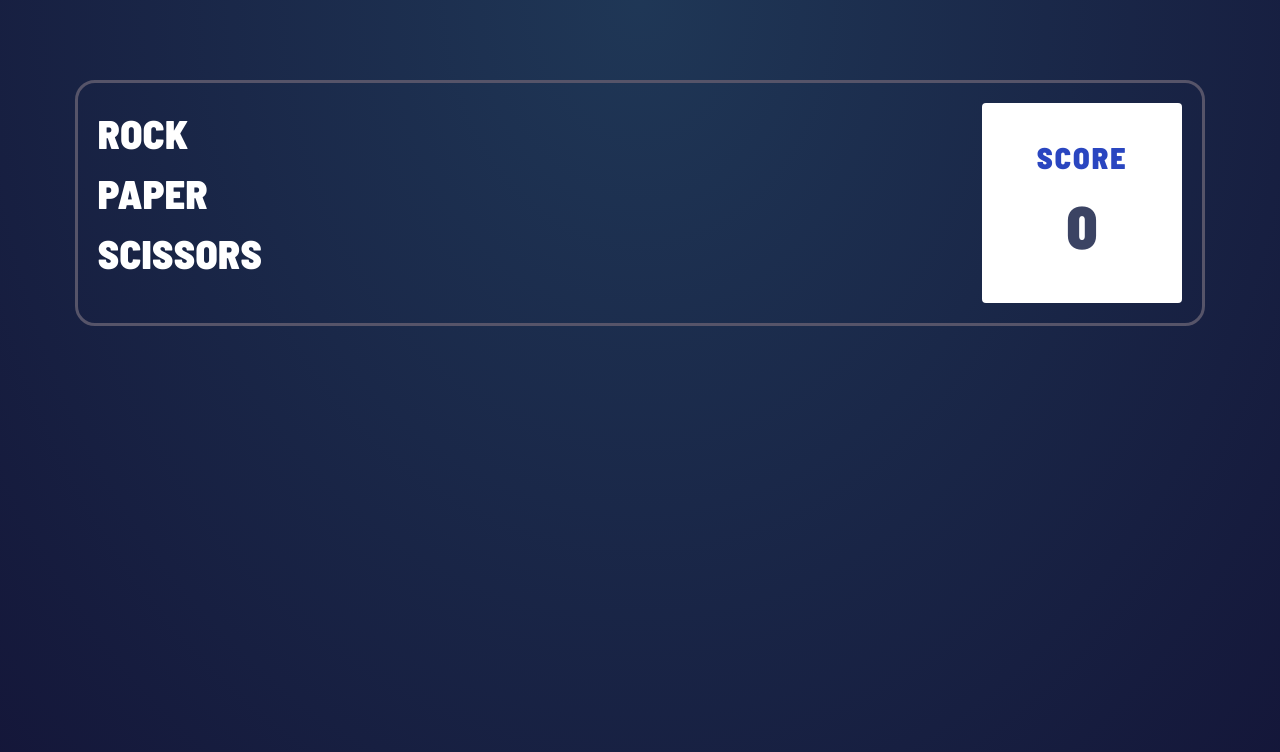
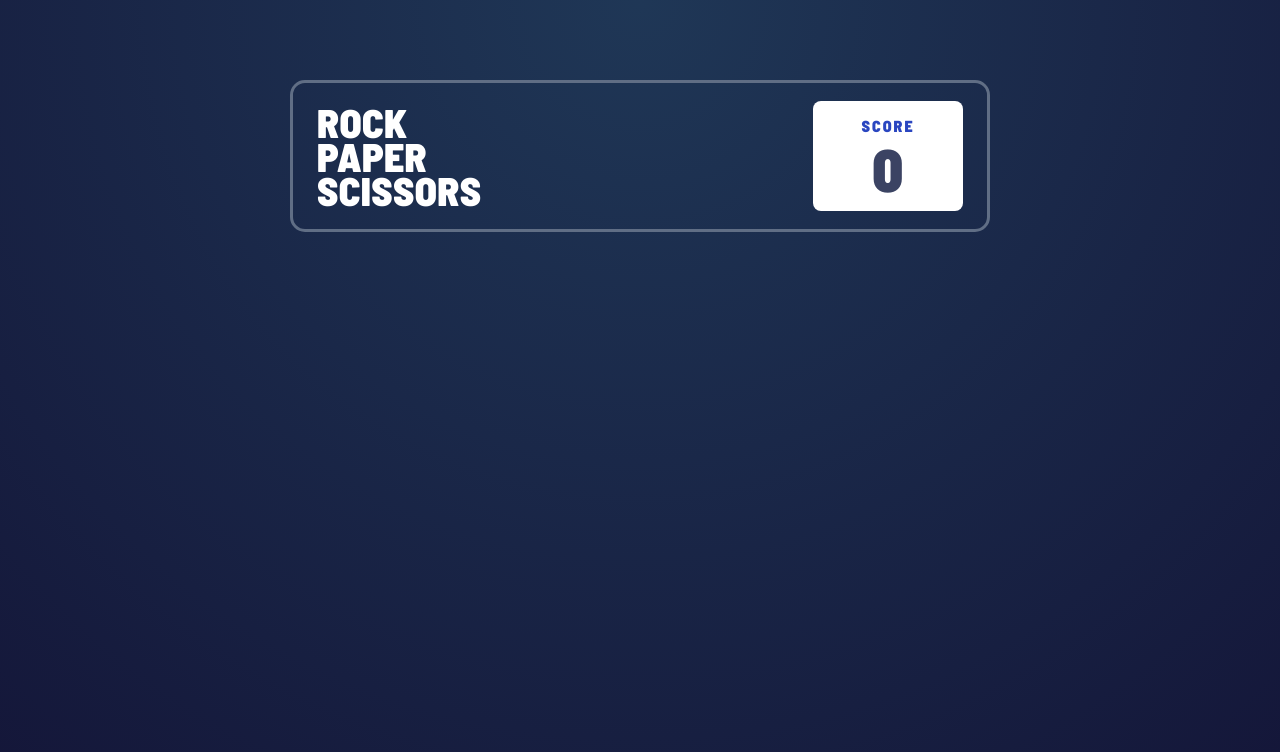
Before and after one commit to FelipeAnversa/pedraPapelTesoura, a React (Vite) app in the folder my-react-app/: page / in a window 1280 px wide. Shown: the top 752 px of the page. Built offline with nearby package versions, Linux system fonts and the light colour scheme.

Commit message:
Refactor Principal component layout and styles; add Jogada component

```diff
--- a/my-react-app/src/Principal.jsx
+++ b/my-react-app/src/Principal.jsx
@@ -1,58 +1,77 @@
-import { Stack, Typography, Box } from '@mui/material'
+import { Stack, Typography, Box } from '@mui/material';
 import { useState } from 'react';
+import Jogada from './importantes/jogada';
 
 export default function Principal() {
     const [score, setScore] = useState(0);
+
     return (
         <Stack
             alignItems="center"
             justifyContent="start"
-            pt={10}
+            pt={{ xs: 4, md: 10 }}
+            px={2}
             minHeight="100vh"
             width="100%"
             sx={{
-                background: `radial-gradient(ellipse at top, hsl(214, 47%, 23%), hsl(237, 48%, 15%))`,
+                background: `radial-gradient(circle at top, hsl(214, 47%, 23%), hsl(237, 48%, 15%))`,
             }}
         >
             <Stack
-                spacing={90}
                 direction="row"
+                justifyContent="space-between"
+                alignItems="center"
                 sx={{
-                    p: '20px',
-                    border: '3px hsl(246, 11%, 37%) solid',
-                    borderRadius: '20px',
+                    p: '18px 24px',
+                    border: '3px solid hsl(217, 16%, 45%)',
+                    borderRadius: '15px',
+                    width: '100%',
+                    maxWidth: '700px',
                 }}
             >
-                <Stack
-                    direction="column"
-                >
-                    <Typography color='white' sx={{ fontSize: 40 }}>ROCK</Typography>
-                    <Typography color='white' sx={{ fontSize: 40 }}>PAPER</Typography>
-                    <Typography color='white' sx={{ fontSize: 40 }}>SCISSORS</Typography>
+                <Stack direction="column" sx={{ lineHeight: 0.8 }}>
+                    <Typography
+                        color="white"
+                        sx={{ fontSize: { xs: 24, md: 40 }, fontWeight: 700, lineHeight: 0.85 }}
+                    >
+                        ROCK<br />PAPER<br />SCISSORS
+                    </Typography>
                 </Stack>
                 <Box
-                    bgcolor="white"
                     sx={{
-                        width: 200,
-                        height: 200,
-                        borderRadius: 1,
+                        bgcolor: "white",
+                        width: { xs: 80, md: 150 },
+                        height: { xs: 80, md: 110 },
+                        borderRadius: '8px',
+                        display: 'flex',
+                        flexDirection: 'column',
+                        justifyContent: 'center',
+                        alignItems: 'center',
                     }}
                 >
-                    <Stack
-                        justifyContent="center"
-                        alignItems="center"
-                        direction="column"
-                        sx={{ pt: 4 }}
+                    <Typography
+                        color="hsl(229, 64%, 46%)" // Cor aproximada do design original
+                        sx={{
+                            letterSpacing: 2,
+                            fontSize: { xs: 10, md: 16 },
+                            fontWeight: 600
+                        }}
                     >
-                        <Typography
-                            display="block"
-                            color='cores.scoreText'
-                            sx={{ letterSpacing: 2, fontSize: 30 }}
-                        >SCORE</Typography>
-                        <Typography color='cores.darkText' sx={{fontSize: 60}}>{score}</Typography>
-                    </Stack>
+                        SCORE
+                    </Typography>
+                    <Typography
+                        color="hsl(229, 25%, 31%)"
+                        sx={{
+                            fontSize: { xs: 40, md: 60 },
+                            fontWeight: 700,
+                            lineHeight: 1
+                        }}
+                    >
+                        {score}
+                    </Typography>
                 </Box>
             </Stack>
+            <Jogada />
         </Stack>
     );
 }
--- /dev/null
+++ b/my-react-app/src/importantes/Jogada.jsx
@@ -0,0 +1,9 @@
+import { Box, Button } from '@mui/material'
+
+export default function Jogada() {
+    return (
+        <Box>
+
+        </Box>
+    );
+}
```
Also changed, not shown: 1 other file (tests, documents, lock files or other folders).
